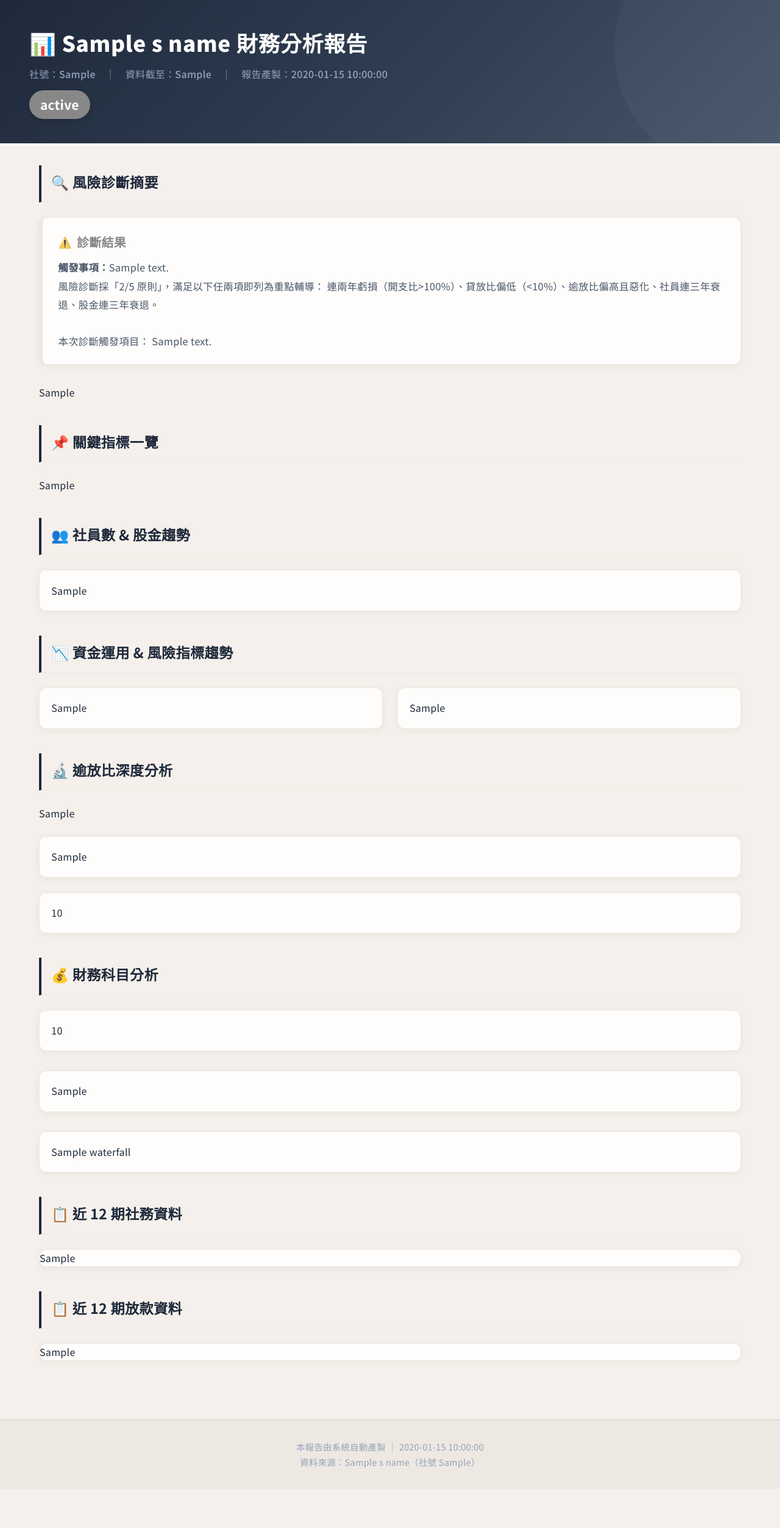
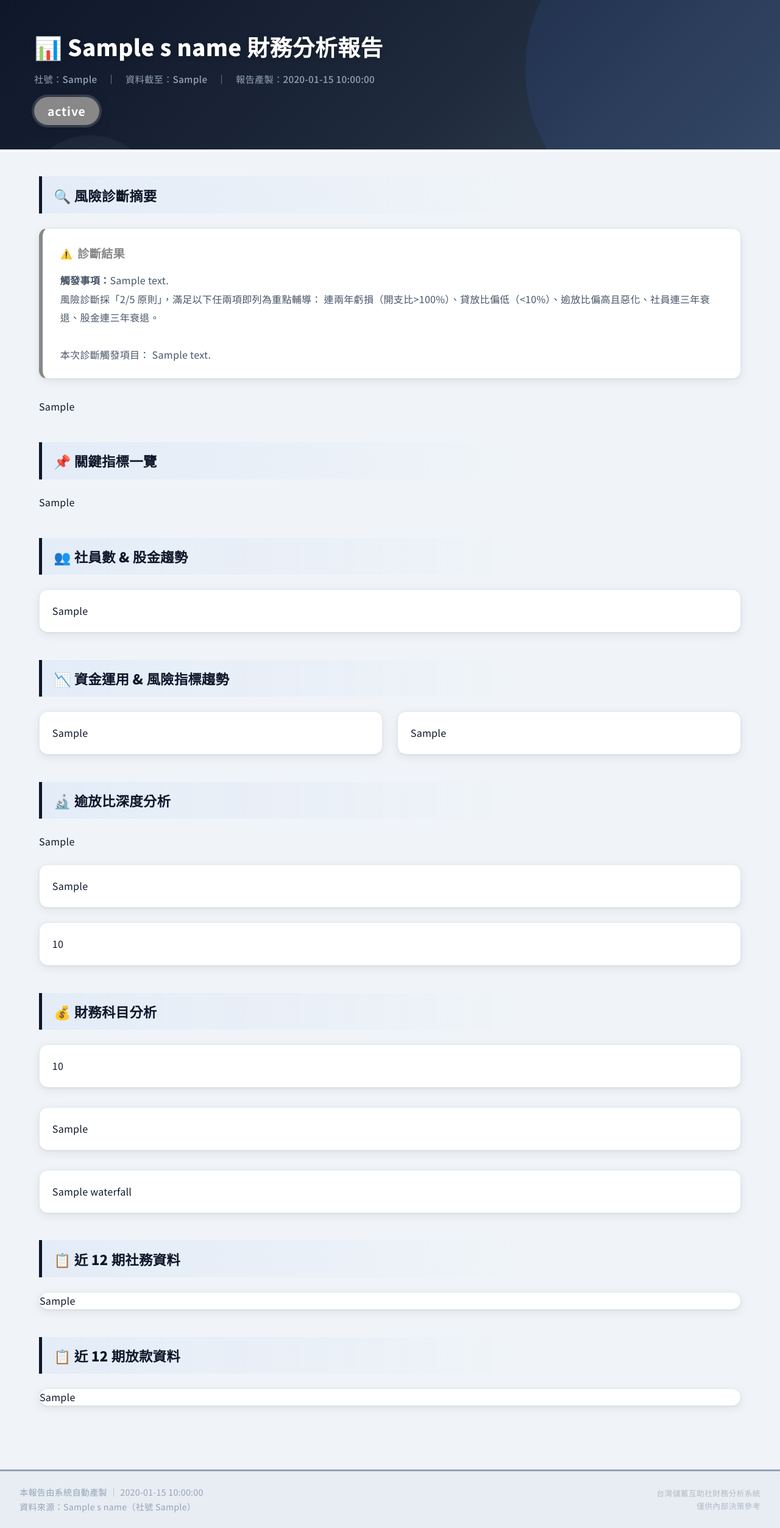
Before and after one commit to rock903400-byte/report-generator, a Python web app: template templates/report.html in a window 1280 px wide. Shown: the whole page at 61% size. Before the commit the page ends 2407 px from the top, so only its background shows below. Run offline with Jinja, Linux system fonts and the light colour scheme; the template is opened without the code that fills it: most values are stand-ins (such as "Sample title", 1, 10 or a date in 2020).

Commit message:
HTML 報告質感全面升級 + 修復 AI 顧問分析不顯示
- 修正 risk-box/ai-box 左邊框 CSS bug（border 順序錯誤導致顏色遺失）
- Section title 改為帶藍色漸層背景、更粗字重
- KPI 卡片改底部色條、數值放大至 2.1rem、label 大寫字間距
- Header 加強裝飾圓圈、status-badge 加 glow 光暈
- 表格表頭改為深藍漸層、首欄加粗
- Footer 改為左右雙欄 + 藍色頂線
- AI box 加右上角 "AI" 浮水印裝飾
- _is_ai_truncated() 移除過嚴的「建議」關鍵字檢查，只偵測未閉合 markdown

Co-Authored-By: Claude Sonnet 4.6 <noreply@anthropic.com>

```diff
--- a/templates/report.html
+++ b/templates/report.html
@@ -10,18 +10,15 @@
   <style>
     *, *::before, *::after { box-sizing: border-box; margin: 0; padding: 0; }
     :root {
-      --bg: #F5F0EB;
-      --card-bg: #FFFDFB;
-      --card-border: #EDE8E2;
-      --text: #1E293B;
+      --bg: #F0F4F8;
+      --card-bg: #FFFFFF;
+      --card-border: #E2E8F0;
+      --text: #0F172A;
       --text-secondary: #475569;
       --text-muted: #94A3B8;
-      --header-bg: #1E293B;
-      --header-text: #F1F5F9;
-      --accent: #3B82F6;
-      --accent-light: #EFF6FF;
-      --shadow: 0 2px 12px rgba(60,40,20,0.06);
-      --shadow-hover: 0 6px 24px rgba(60,40,20,0.12);
+      --shadow: 0 1px 3px rgba(0,0,0,0.06), 0 4px 16px rgba(0,0,0,0.07);
+      --shadow-hover: 0 4px 6px rgba(0,0,0,0.07), 0 12px 30px rgba(0,0,0,0.11);
+      --radius: 14px;
     }
     body {
       font-family: 'Noto Sans TC', sans-serif;
@@ -32,10 +29,12 @@
       letter-spacing: 0.02em;
       -webkit-font-smoothing: antialiased;
     }
+
+    /* ── HEADER ─────────────────────────────────── */
     .report-header {
-      background: linear-gradient(135deg, #1E293B 0%, #334155 60%, #475569 100%);
+      background: linear-gradient(135deg, #0F172A 0%, #1E293B 55%, #334155 100%);
       color: #fff;
-      padding: 2.5rem 3rem;
+      padding: 2.8rem 3.5rem 2.5rem;
       border-bottom: 4px solid {{ C.blue }};
       position: relative;
       overflow: hidden;
@@ -43,23 +42,31 @@
     .report-header::before {
       content: "";
       position: absolute;
-      top: -50%;
-      right: -10%;
-      width: 400px;
-      height: 400px;
-      background: rgba(255,255,255,0.03);
+      top: -60%; right: -8%;
+      width: 520px; height: 520px;
+      background: rgba(59,130,246,0.10);
+      border-radius: 50%;
+      pointer-events: none;
+    }
+    .report-header::after {
+      content: "";
+      position: absolute;
+      bottom: -80%; left: 3%;
+      width: 220px; height: 220px;
+      background: rgba(255,255,255,0.04);
       border-radius: 50%;
       pointer-events: none;
     }
     .report-header h1 {
-      font-size: 2.2rem;
+      font-size: 2.3rem;
       font-weight: 900;
-      letter-spacing: 0.02em;
-      margin-bottom: 0.5rem;
+      letter-spacing: 0.01em;
+      margin-bottom: 0.6rem;
       position: relative;
+      text-shadow: 0 2px 8px rgba(0,0,0,0.3);
     }
     .report-header .meta {
-      font-size: 1rem;
+      font-size: 0.95rem;
       color: #94A3B8;
       font-weight: 500;
       position: relative;
@@ -68,108 +75,114 @@
       display: inline-block;
       background: {{ status_color }};
       color: #fff;
-      font-size: 1.3rem;
+      font-size: 1.2rem;
       font-weight: 700;
-      padding: 6px 18px;
+      padding: 7px 22px;
       border-radius: 100px;
-      margin-top: 0.8rem;
-      box-shadow: 0 2px 8px rgba(0,0,0,0.15);
+      margin-top: 1rem;
+      box-shadow: 0 0 0 4px rgba(255,255,255,0.15), 0 6px 20px rgba(0,0,0,0.25);
       position: relative;
+      letter-spacing: 0.05em;
     }
+
+    /* ── CONTAINER ──────────────────────────────── */
     .container {
       max-width: 1200px;
       margin: 0 auto;
-      padding: 2rem 1.5rem;
+      padding: 2.5rem 1.5rem;
     }
+
+    /* ── SECTION TITLE ──────────────────────────── */
     .section-title {
-      font-size: 1.45rem;
-      font-weight: 700;
+      font-size: 1.4rem;
+      font-weight: 800;
       color: var(--text);
-      padding: 0.5rem 0 0.8rem 1rem;
-      border-left: 4px solid {{ C.blue }};
-      border-bottom: 1px solid var(--card-border);
+      padding: 0.7rem 1.2rem;
+      border-left: 5px solid {{ C.blue }};
+      border-radius: 0 8px 8px 0;
+      background: linear-gradient(90deg, rgba(59,130,246,0.07) 0%, transparent 70%);
       margin-bottom: 1.5rem;
-      margin-top: 2.5rem;
+      margin-top: 2.8rem;
       display: flex;
       align-items: center;
       gap: 0.5rem;
+      letter-spacing: 0.01em;
     }
-    .section-title:first-of-type {
-      margin-top: 0;
-    }
+    .section-title:first-of-type { margin-top: 0; }
+
+    /* ── KPI CARDS ──────────────────────────────── */
     .kpi-grid {
       display: grid;
-      grid-template-columns: repeat(auto-fill, minmax(200px, 1fr));
-      gap: 1rem;
+      grid-template-columns: repeat(auto-fill, minmax(190px, 1fr));
+      gap: 1.1rem;
       margin-bottom: 2.5rem;
     }
     .kpi-card {
       background: var(--card-bg);
-      border-radius: 12px;
-      padding: 1.2rem 1.4rem;
+      border-radius: var(--radius);
+      padding: 1.3rem 1.4rem 1.2rem;
       box-shadow: var(--shadow);
       border: 1px solid var(--card-border);
       transition: transform 0.2s ease, box-shadow 0.2s ease;
       position: relative;
       overflow: hidden;
     }
-    .kpi-card::after {
+    .kpi-card::before {
       content: "";
       position: absolute;
-      top: 0;
-      left: 0;
-      width: 100%;
-      height: 4px;
+      bottom: 0; left: 0;
+      width: 100%; height: 4px;
       background: currentColor;
-      opacity: 0.1;
+      opacity: 0.55;
     }
     .kpi-card:hover {
-      transform: translateY(-2px);
+      transform: translateY(-3px);
       box-shadow: var(--shadow-hover);
     }
     .kpi-label {
-      font-size: 0.9rem;
-      font-weight: 600;
+      font-size: 0.82rem;
+      font-weight: 700;
       color: var(--text-muted);
-      margin-bottom: 0.4rem;
-      letter-spacing: 0.03em;
+      margin-bottom: 0.5rem;
+      letter-spacing: 0.06em;
+      text-transform: uppercase;
     }
     .kpi-value {
-      font-size: 1.9rem;
+      font-size: 2.1rem;
       font-weight: 900;
-      line-height: 1.2;
+      line-height: 1.1;
       word-break: break-all;
-      letter-spacing: -0.02em;
+      letter-spacing: -0.03em;
     }
     .kpi-sub {
-      font-size: 0.82rem;
+      font-size: 0.8rem;
       color: var(--text-muted);
-      margin-top: 0.35rem;
+      margin-top: 0.45rem;
       font-weight: 500;
     }
+
+    /* ── CHART ──────────────────────────────────── */
     .chart-grid-2 {
       display: grid;
       grid-template-columns: 1fr 1fr;
       gap: 1.5rem;
       margin-bottom: 2rem;
     }
-    .chart-full {
-      margin-bottom: 2rem;
-    }
+    .chart-full { margin-bottom: 2rem; }
     .chart-box {
       background: var(--card-bg);
-      border-radius: 12px;
-      padding: 1.2rem;
+      border-radius: var(--radius);
+      padding: 1.3rem;
       box-shadow: var(--shadow);
       border: 1px solid var(--card-border);
       transition: box-shadow 0.2s ease;
     }
-    .chart-box:hover {
-      box-shadow: var(--shadow-hover);
-    }
+    .chart-box:hover { box-shadow: var(--shadow-hover); }
+
+    /* ── DATA TABLE ─────────────────────────────── */
     .data-table-wrap {
       background: var(--card-bg);
-      border-radius: 12px;
+      border-radius: var(--radius);
       box-shadow: var(--shadow);
       border: 1px solid var(--card-border);
       overflow: hidden;
@@ -184,128 +197,143 @@
       width: 100%;
       border-collapse: separate;
       border-spacing: 0;
-      font-size: 1rem;
+      font-size: 0.97rem;
     }
-    .data-table thead {
-      position: sticky;
-      top: 0;
-      z-index: 2;
-    }
-    .data-table thead th:first-child {
-      border-top-left-radius: 8px;
-    }
-    .data-table thead th:last-child {
-      border-top-right-radius: 8px;
-    }
+    .data-table thead { position: sticky; top: 0; z-index: 2; }
+    .data-table thead th:first-child { border-top-left-radius: 8px; }
+    .data-table thead th:last-child { border-top-right-radius: 8px; }
     .data-table th {
-      background: #1E293B;
+      background: linear-gradient(135deg, #0F172A 0%, #1E3A5F 100%);
       color: #fff;
-      padding: 10px 12px;
+      padding: 11px 14px;
       text-align: center;
-      font-weight: 600;
-      font-size: 0.95rem;
-      letter-spacing: 0.03em;
+      font-weight: 700;
+      font-size: 0.88rem;
+      letter-spacing: 0.05em;
     }
     .data-table td {
       padding: 9px 12px;
       text-align: center;
-      border-bottom: 1px solid var(--card-border);
+      border-bottom: 1px solid #F1F5F9;
       font-weight: 500;
       color: var(--text-secondary);
     }
-    .data-table tbody tr:nth-child(even) td {
-      background: #FAF8F5;
+    .data-table td:first-child {
+      font-weight: 700;
+      color: var(--text);
     }
+    .data-table tbody tr:nth-child(even) td { background: #F8FAFC; }
     .data-table tbody tr:hover td {
-      background: #F5F0EB;
+      background: #EFF6FF;
       transition: background 0.15s ease;
     }
+
+    /* ── RISK BOX ───────────────────────────────── */
     .risk-box {
       background: var(--card-bg);
-      border-radius: 12px;
-      border-left: 6px solid {{ status_color }};
-      padding: 1.4rem 1.6rem;
+      border-radius: var(--radius);
+      padding: 1.5rem 1.8rem;
       margin-bottom: 2rem;
       box-shadow: var(--shadow);
       border: 1px solid var(--card-border);
-      border-left-width: 6px;
+      border-left: 6px solid {{ status_color }};
       position: relative;
     }
     .risk-box h3 {
-      font-size: 1.25rem;
-      font-weight: 700;
+      font-size: 1.2rem;
+      font-weight: 800;
       color: {{ status_color }};
-      margin-bottom: 0.6rem;
+      margin-bottom: 0.8rem;
       display: flex;
       align-items: center;
       gap: 0.5rem;
     }
     .risk-box h3::before {
       content: "⚠️";
-      font-size: 1.1rem;
-      filter: grayscale(0.3);
+      font-size: 1rem;
     }
     .risk-box p {
       color: var(--text-secondary);
-      line-height: 1.85;
-      font-size: 1.02rem;
+      line-height: 1.9;
+      font-size: 1rem;
     }
+
+    /* ── AI BOX ─────────────────────────────────── */
     .ai-box {
-      background: linear-gradient(135deg, #F8FAFF 0%, #F0F4FF 100%);
-      border-left: 6px solid {{ C.blue }};
-      border-radius: 12px;
-      padding: 1.4rem 1.6rem 1.2rem;
+      background: linear-gradient(135deg, #F0F7FF 0%, #EBF4FF 100%);
+      border-radius: var(--radius);
+      padding: 1.5rem 1.8rem 1.3rem;
       margin-bottom: 2rem;
       box-shadow: var(--shadow);
-      border: 1px solid #DBEAFE;
-      border-left-width: 6px;
+      border: 1px solid #BFDBFE;
+      border-left: 6px solid {{ C.blue }};
       position: relative;
+      overflow: hidden;
+    }
+    .ai-box::after {
+      content: "AI";
+      position: absolute;
+      top: -0.5rem; right: 1.2rem;
+      font-size: 5rem;
+      font-weight: 900;
+      color: rgba(59,130,246,0.06);
+      letter-spacing: -0.05em;
+      pointer-events: none;
+      line-height: 1;
     }
     .ai-box h3 {
-      font-size: 1.25rem;
-      font-weight: 700;
+      font-size: 1.2rem;
+      font-weight: 800;
       color: {{ C.blue }};
-      margin-bottom: 0.6rem;
+      margin-bottom: 0.8rem;
       display: flex;
       align-items: center;
       gap: 0.5rem;
+      position: relative;
     }
     .ai-box h3::before {
       content: "🤖";
-      font-size: 1.2rem;
+      font-size: 1.15rem;
     }
-    .ai-box ul, .ai-box ol {
-      padding-left: 1.4rem;
-      margin: 0.3rem 0;
+    .ai-box ul, .ai-box ol { padding-left: 1.4rem; margin: 0.4rem 0; }
+    .ai-box li { margin-bottom: 0.4rem; line-height: 1.75; }
+    .ai-box p { margin-bottom: 0.5rem; line-height: 1.75; }
+    .ai-box strong { color: #1E40AF; font-weight: 700; }
+
+    /* ── FOOTER ─────────────────────────────────── */
+    .report-footer {
+      display: flex;
+      justify-content: space-between;
+      align-items: center;
+      flex-wrap: wrap;
+      gap: 0.5rem;
+      padding: 1.4rem 2rem;
+      color: var(--text-muted);
+      font-size: 0.88rem;
+      border-top: 3px solid {{ C.blue }};
+      margin-top: 2rem;
+      background: #E8EDF3;
     }
-    .ai-box li {
-      margin-bottom: 0.3rem;
+    .footer-left { line-height: 1.7; }
+    .footer-right {
+      font-size: 0.8rem;
+      color: #B0BAC8;
+      text-align: right;
+      line-height: 1.6;
     }
-    .ai-box p {
-      margin-bottom: 0.4rem;
-    }
-    .ai-box strong {
-      color: var(--text);
-      font-weight: 700;
-    }
-    .report-footer {
-      text-align: center;
-      padding: 2rem;
-      color: var(--text-muted);
-      font-size: 0.9rem;
-      border-top: 1px solid #D4CFC9;
-      margin-top: 2rem;
-      background: #EDE8E2;
-    }
+
+    /* ── RESPONSIVE ─────────────────────────────── */
     @media (max-width: 768px) {
       .chart-grid-2 { grid-template-columns: 1fr; gap: 1rem; }
-      .report-header { padding: 1.5rem; }
-      .report-header h1 { font-size: 1.6rem; }
-      .kpi-value { font-size: 1.5rem; }
+      .report-header { padding: 1.8rem 1.5rem; }
+      .report-header h1 { font-size: 1.7rem; }
+      .kpi-value { font-size: 1.6rem; }
       .kpi-grid { grid-template-columns: repeat(2, 1fr); gap: 0.75rem; }
-      .kpi-card { padding: 1rem; }
-      .section-title { font-size: 1.25rem; }
-      .container { padding: 1.2rem 1rem; }
+      .kpi-card { padding: 1rem 1.1rem; }
+      .section-title { font-size: 1.2rem; }
+      .container { padding: 1.5rem 1rem; }
+      .report-footer { flex-direction: column; text-align: center; }
+      .footer-right { text-align: center; }
     }
     @media (min-width: 769px) and (max-width: 1024px) {
       .kpi-grid { grid-template-columns: repeat(3, 1fr); }
@@ -313,18 +341,19 @@
     }
     @media print {
       body { font-size: 12px; background: #fff; }
-      .report-header { padding: 1rem 1.5rem; background: #1E293B; -webkit-print-color-adjust: exact; print-color-adjust: exact; }
+      .report-header { padding: 1rem 1.5rem; background: #0F172A; -webkit-print-color-adjust: exact; print-color-adjust: exact; }
       .report-header h1 { font-size: 1.4rem; }
       .kpi-card { box-shadow: none; border: 1px solid #CBD5E1; break-inside: avoid; }
-      .kpi-value { font-size: 1.4rem; }
+      .kpi-value { font-size: 1.5rem; }
       .chart-box { break-inside: avoid; box-shadow: none; border: 1px solid #CBD5E1; }
       .risk-box, .ai-box { box-shadow: none; break-inside: avoid; }
       .data-table-wrap { box-shadow: none; border: 1px solid #CBD5E1; }
-      .report-footer { position: fixed; bottom: 0; width: 100%; background: #EDE8E2; }
+      .report-footer { position: fixed; bottom: 0; width: 100%; background: #E8EDF3; border-top: 2px solid #3B82F6; }
       .section-title { margin-top: 1.5rem; }
       .kpi-grid { grid-template-columns: repeat(4, 1fr); gap: 0.5rem; }
       .chart-grid-2 { grid-template-columns: 1fr 1fr; gap: 1rem; }
-      .ai-box { background: #F8FAFF; }
+      .ai-box { background: #EFF6FF; }
+      .ai-box::after { display: none; }
     }
   </style>
 </head>
@@ -392,8 +421,14 @@
 </div>
 
 <div class="report-footer">
-  本報告由系統自動產製 ｜ {{ report_date }}<br>
-  資料來源：{{ s_name }}（社號 {{ s_no }}）
+  <div class="footer-left">
+    本報告由系統自動產製 ｜ {{ report_date }}<br>
+    資料來源：{{ s_name }}（社號 {{ s_no }}）
+  </div>
+  <div class="footer-right">
+    台灣儲蓄互助社財務分析系統<br>
+    僅供內部決策參考
+  </div>
 </div>
 
 </body>
```
Also changed, not shown: report_html.py (+3 -6 lines).
